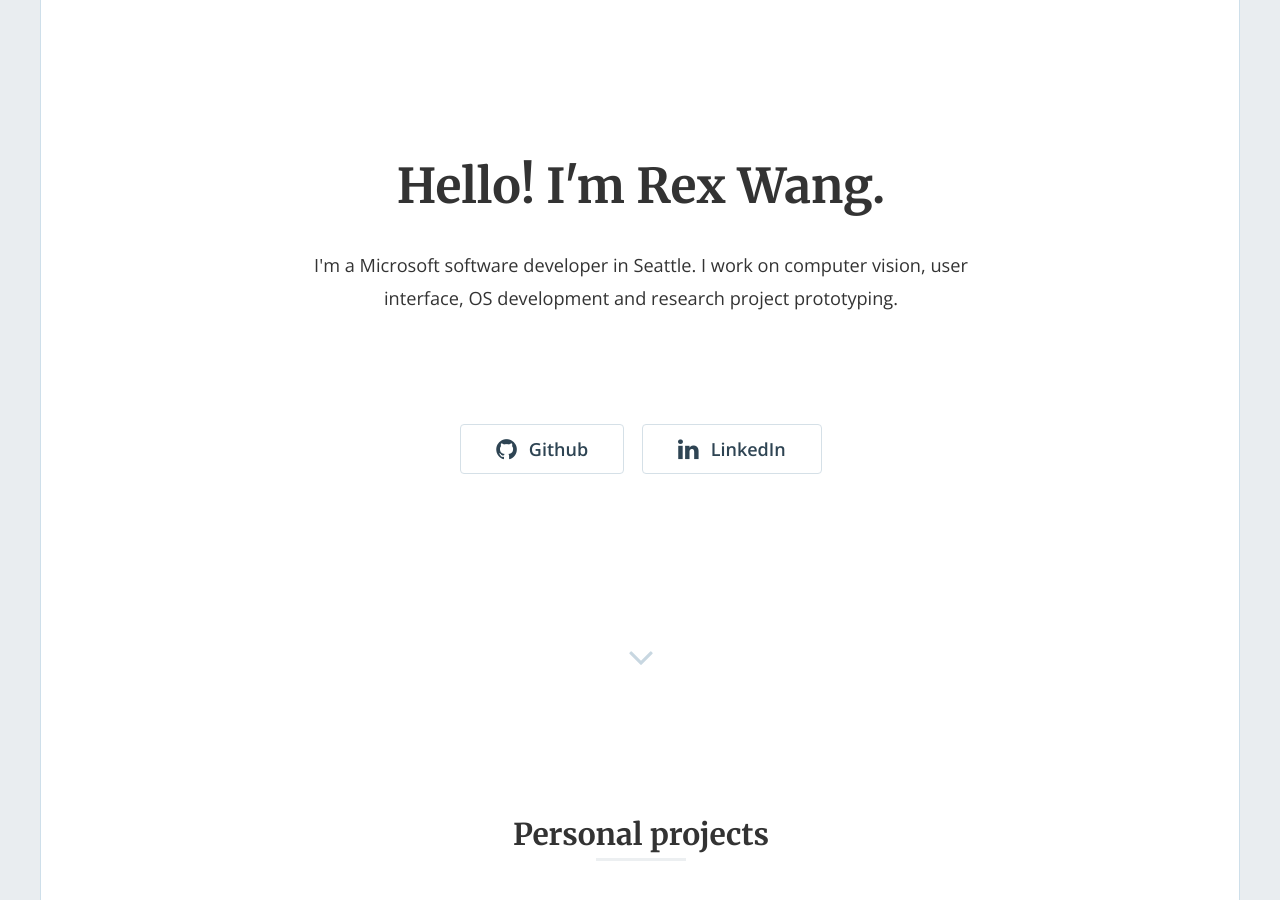
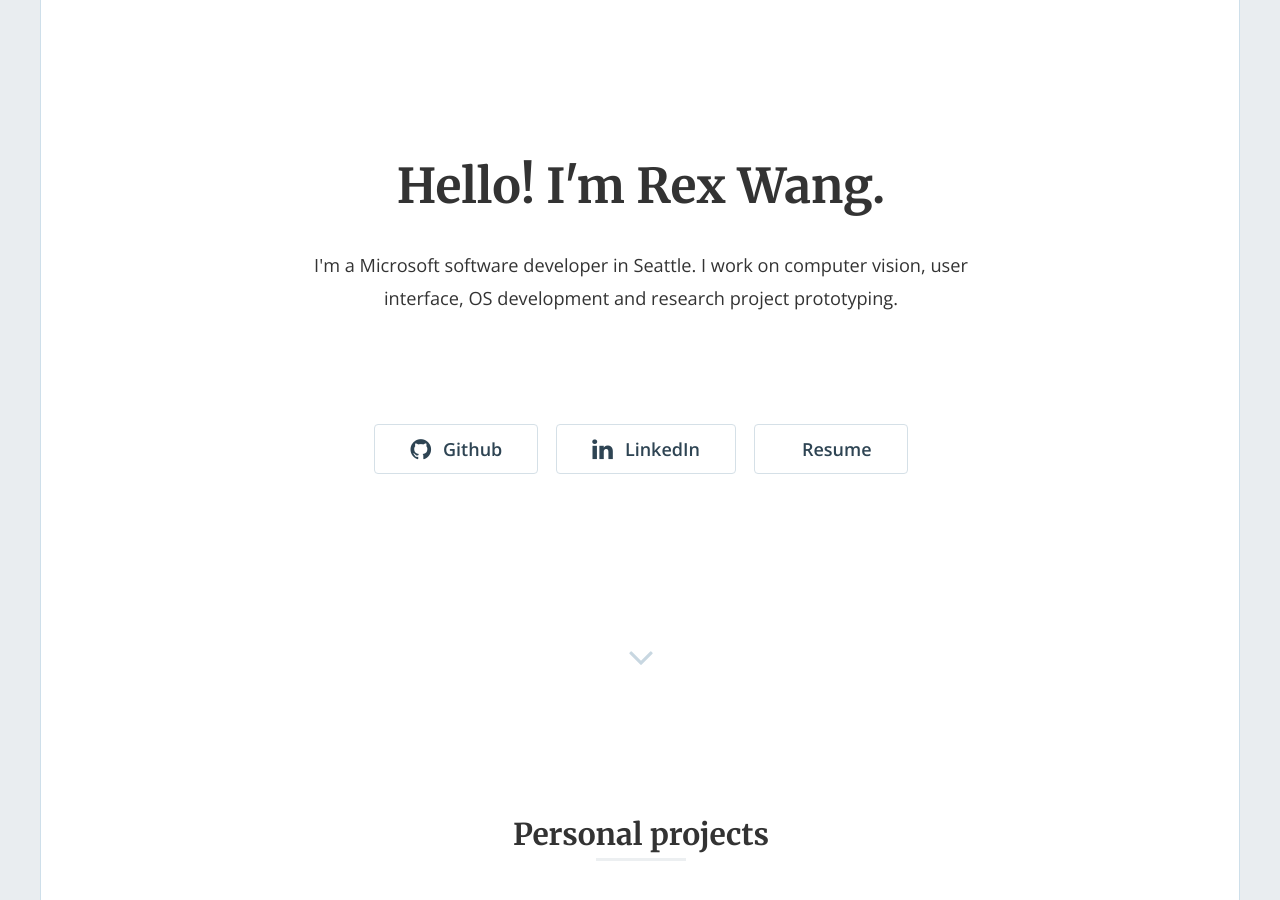
Before and after one commit to rexfwang/rexfwang.github.io, a Jekyll site: the page built from index.html, in a window 1280 px wide and 900 px high. Built offline with Jekyll 4.4.1, drawn with Linux system fonts in a browser that asks for light colours; nearby versions of some CDN libraries; the list of posts is cut into pages by our own code.

Commit message:
Add resume to page

```diff
--- a/_includes/home-hero.html
+++ b/_includes/home-hero.html
@@ -37,6 +37,7 @@
               <a href="https://{{ site.medium_username }}"><button class="btn btn-default btn-lg"><i class="fa fa-medium fa-lg"></i>Medium</button></a>
             {% endif %}
             <a href="https://www.linkedin.com/in/1rexwang/"><button class="btn btn-default btn-lg"><i class="fa fa-linkedin fa-lg"></i>LinkedIn</button></a>
+            <a href="https://rexfwang.github.io/resume.pdf"><button class="btn btn-default btn-lg"><i class="fa fa-scroll fa-lg"></i>Resume</button></a>
           </div>
 
         </div>
```
Also changed, not shown: 1 other file.
